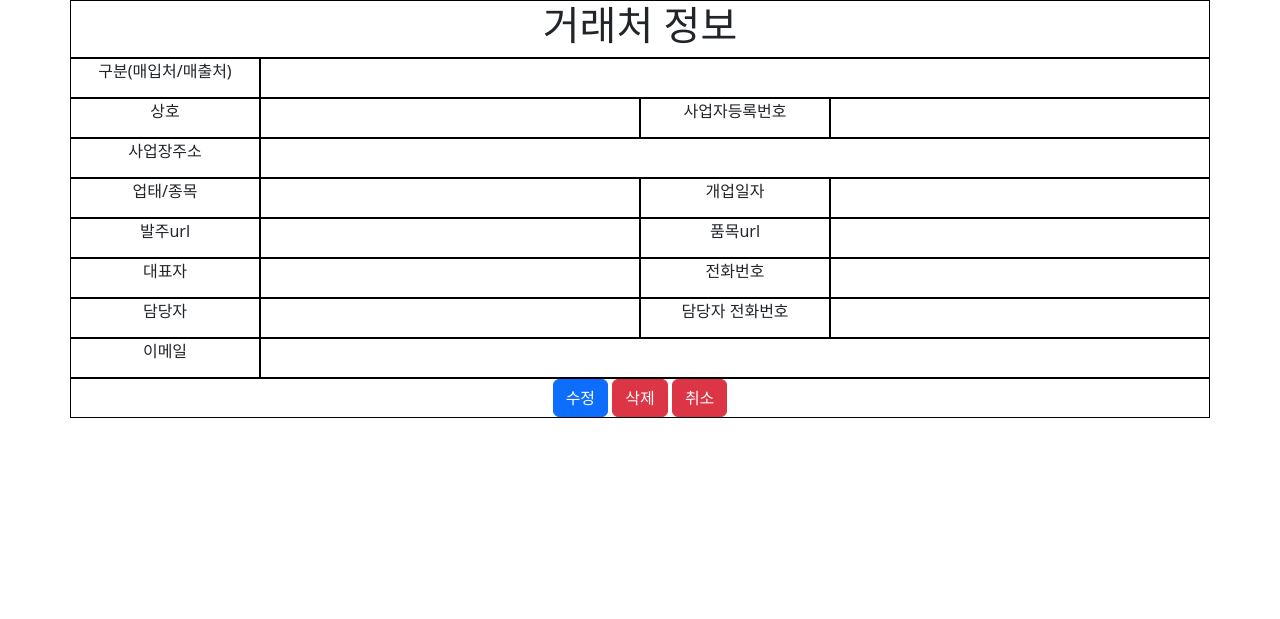
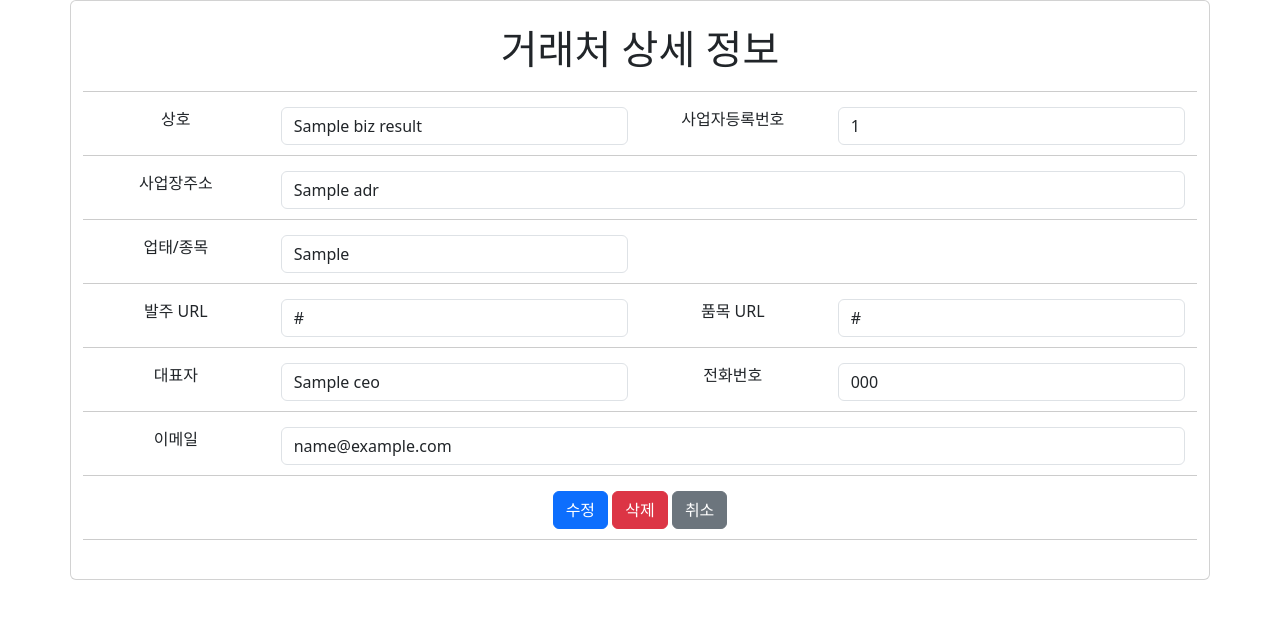
Before and after one commit to 0neteam/app1, a Spring app: template src/main/resources/templates/biz/detail.html in a window 1280 px wide. Shown: the top 619 px of the page. Run offline with Thymeleaf, Linux system fonts and the light colour scheme; the template is opened without the code that fills it: most values are stand-ins (such as "Sample title", 1, 10 or a date in 2020); data that the repository does not hold is empty; some of the project's set-up classes (security, data sources, template engines, error pages and the like) are left out, and stand-ins take their place.

Commit message:
기능추가: detail 화면 제작 list에서 해당 거래처 번호로 detail 화면 표출가능하도록 완성.

```diff
--- a/src/main/java/com/java/biz/BizDTO.java
+++ b/src/main/java/com/java/biz/BizDTO.java
@@ -28,4 +28,7 @@ public class BizDTO {
     private String adrDetail;
     private char useYN;
     private String regDate;
+
+    private String url;
+    private String key;
 }
--- a/src/main/java/com/java/biz/BizDao.java
+++ b/src/main/java/com/java/biz/BizDao.java
@@ -3,4 +3,8 @@ import java.util.List;
 
 public interface BizDao {
     public List<BizDTO> findList();
+
+    int create(BizDTO biz);
+
+    BizDTO findOne(int no);
 }
--- a/src/main/java/com/java/biz/BizService.java
+++ b/src/main/java/com/java/biz/BizService.java
@@ -8,4 +8,5 @@ public interface BizService {
     String list(Model model, HttpServletRequest req);
 
 	String detail(Model model, HttpServletRequest req);
+
 }
--- a/src/main/resources/templates/biz/detail.html
+++ b/src/main/resources/templates/biz/detail.html
@@ -1,175 +1,127 @@
 <!DOCTYPE html>
-<html>
-
+<html lang="ko" xmlns:th="http://www.thymeleaf.org">
 <head>
     <!-- Bootstrap CSS -->
+    <link href="https://cdn.jsdelivr.net/npm/bootstrap@5.3.3/dist/css/bootstrap.min.css" rel="stylesheet">
     <!-- Bootstrap JS and Popper.js -->
     <script src="https://cdn.jsdelivr.net/npm/@popperjs/core@2.11.6/dist/umd/popper.min.js"></script>
     <script src="https://cdn.jsdelivr.net/npm/bootstrap@5.3.3/dist/js/bootstrap.min.js"></script>
-    <link href="https://cdn.jsdelivr.net/npm/bootstrap@5.3.3/dist/css/bootstrap.min.css" rel="stylesheet">
     <meta charset="UTF-8">
     <style>
-        /*row 내에 있는 div에게 보더를 추가.*/
-        .row>div {
-            border: 1px solid black;
-        }
-
-        /*https://velog.io/@anna/css-sticky-sticky-sidebar-example*/
-        /* // 좌측 본문 */
-        .article {
-            display: inline-block;
-        }
-
-        /* // 좌측 사이드바 */
-        .side {
-            float: left;
-            position: sticky;
-            top: 50px;
-            margin: 10px;
+        .form-group {
+            border-bottom: 1px solid #ccc;
+            padding-bottom: 10px;
+            margin-bottom: 15px;
         }
     </style>
-    <title>detail</title>
+    <title>거래처 상세 정보</title>
 </head>
 
 <body>
-    <!-- form ******다 짜고나서 form 관련 세팅할것!!!****** -->
-    <form action="">
-        <div class="container text-center">
-            <div class="row">
+<div class="container text-center card p-4">
+    <form action="/biz/update" method="post">
+        <div class="row form-group">
             <div class="col-sm-12">
-                    <h1>거래처 정보</h1>
+                <h1>거래처 상세 정보</h1>
             </div>
         </div>
-            <div class="row">
-                <div class="col-sm-2">구분(매입처/매출처)</div>
-                <div class="col-sm-10">
-                    <input type="text" class="form-control-plaintext">
-                </div>
-            </div>
-            <div class="row">
+        <div class="row form-group">
             <div class="col-sm-2">상호</div>
             <div class="col-sm-4">
-                    <input type="text" class="form-control-plaintext">
+                <input type="text" th:value="${bizResult.bizName}" class="form-control">
             </div>
             <div class="col-sm-2">사업자등록번호</div>
             <div class="col-sm-4">
-                    <input type="text" class="form-control-plaintext">
+                <input type="text" th:value="${bizResult.bizNo}" class="form-control">
             </div>
         </div>
-            <div class="row">
+        <div class="row form-group">
             <div class="col-sm-2">사업장주소</div>
             <div class="col-sm-10">
-                    <input type="text" class="form-control-plaintext">
+                <input type="text" th:value="${bizResult.adr}" class="form-control">
             </div>
         </div>
-            <div class="row">
+        <div class="row form-group">
             <div class="col-sm-2">업태/종목</div>
             <div class="col-sm-4">
-                    <input type="text" class="form-control-plaintext">
-                </div>
-                <div class="col-sm-2">개업일자</div>
-                <div class="col-sm-4">
-                    <input type="text" class="form-control-plaintext">
+                <input type="text" th:value="${bizResult.bizType}" class="form-control">
             </div>
         </div>
-            <div class="row">
-                <div class="col-sm-2">발주url</div>
+        <div class="row form-group">
+            <div class="col-sm-2">발주 URL</div>
             <div class="col-sm-4">
-                    <input type="text" class="form-control-plaintext">
+                <input type="text" th:value="${bizResult.url}" class="form-control">
             </div>
-                <div class="col-sm-2">품목url</div>
+            <div class="col-sm-2">품목 URL</div>
             <div class="col-sm-4">
-                    <input type="text" class="form-control-plaintext">
+                <input type="text" th:value="${bizResult.url}" class="form-control">
             </div>
         </div>
-            <div class="row">
+        <div class="row form-group">
             <div class="col-sm-2">대표자</div>
             <div class="col-sm-4">
-                    <input type="text" class="form-control-plaintext">
+                <input type="text" th:value="${bizResult.ceo}" class="form-control">
             </div>
             <div class="col-sm-2">전화번호</div>
             <div class="col-sm-4">
-                    <input type="text" class="form-control-plaintext">
+                <input type="text" th:value="${bizResult.bizTel}" class="form-control">
             </div>
         </div>
-            <div class="row">
-                <div class="col-sm-2">담당자</div>
-                <div class="col-sm-4">
-                    <input type="text" class="form-control-plaintext">
-                </div>
-                <div class="col-sm-2">담당자 전화번호</div>
-                <div class="col-sm-4">
-                    <input type="text" class="form-control-plaintext">
+        <div class="row form-group">
+            <div class="col-sm-2">이메일</div>
+            <div class="col-sm-10">
+                <input type="email" th:value="${bizResult.email}" class="form-control">
             </div>
         </div>
-            <div class="row">
-                <div class="col-sm-2">이메일</div>
-                <div class="col-sm-10">
-                    <input type="email" class="form-control-plaintext">
-                </div>
-            </div>
-            <div class="row">
+        <div class="row form-group">
             <div class="col-sm-12">
                 <button type="submit" class="btn btn-primary">수정</button>
                 <button type="button" class="btn btn-danger" data-bs-toggle="modal"
                         data-bs-target="#modalDeleteConfirm">삭제</button>
-                    <button type="button" class="btn btn-danger" data-bs-toggle="modal"
+                <button type="button" class="btn btn-secondary" data-bs-toggle="modal"
                         data-bs-target="#modalCorrectionConfirm">취소</button>
             </div>
         </div>
+    </form>
 </div>
-    </form>
 
-    <!--(MODAL)삭제 확인모달창창-->
+<!-- (MODAL) 삭제 확인 모달 -->
 <div class="modal" id="modalDeleteConfirm">
     <div class="modal-dialog modal-lg">
         <div class="modal-content">
             <div class="modal-header">
-                    <h1>"삭제 하시겠습니까?"</h1>
+                <h1>삭제 하시겠습니까?</h1>
             </div>
-                <div class="modal-body">
-                    <div class="container text-center">
-                        <div class="row">
-                            <div class="col-sm-12">
-                                <button type="button" class="btn btn-primary">확인</button>
+            <div class="modal-body text-center">
+                <button type="button" class="btn btn-primary" onclick="deleteBiz()">확인</button>
                 <button type="button" class="btn btn-danger" data-bs-dismiss="modal">취소</button>
             </div>
         </div>
     </div>
 </div>
-                <div class="modal-footer">
 
-                </div>
-            </div>
-        </div>
-    </div>
-    <!--(MODAL)삭제 확인모달창창-->
-
-    <!--(MODAL)수정 확인모달창창-->
+<!-- (MODAL) 수정 확인 모달 -->
 <div class="modal" id="modalCorrectionConfirm">
     <div class="modal-dialog modal-lg">
         <div class="modal-content">
             <div class="modal-header">
-                    <h1>"수정 하시겠습니까?"</h1>
+                <h1>수정 하시겠습니까?</h1>
             </div>
-                <div class="modal-body">
-                    <div class="container text-center">
-                        <div class="row">
-                            <div class="col-sm-12">
-                                <button type="button" class="btn btn-primary">확인</button>
+            <div class="modal-body text-center">
+                <button type="button" class="btn btn-primary" onclick="document.forms[0].submit()">확인</button>
                 <button type="button" class="btn btn-danger" data-bs-dismiss="modal">취소</button>
             </div>
         </div>
     </div>
 </div>
-                <div class="modal-footer">
 
-                </div>
-            </div>
-        </div>
-    </div>
-    <!--(MODAL)수정 확인모달창창-->
+<script>
+    function deleteBiz() {
+        if (confirm("정말 삭제하시겠습니까?")) {
+            window.location.href = "/biz/delete?bizId=" + document.getElementById("bizId").value;
+        }
+    }
+</script>
 
 </body>
-
 </html>
```
Also changed, not shown: src/main/java/com/java/biz/BizController.java (+5 -3 lines), src/main/java/com/java/biz/BizDaoImp.java (+10 -0 lines), src/main/java/com/java/biz/BizMapper.java (+16 -2 lines), src/main/java/com/java/biz/BizServiceImp.java (+9 -25 lines), src/main/resources/templates/biz/create.html (+42 -65 lines), src/main/resources/templates/biz/list.html (+10 -25 lines). Lines whose indentation alone changed are shown as unchanged.
